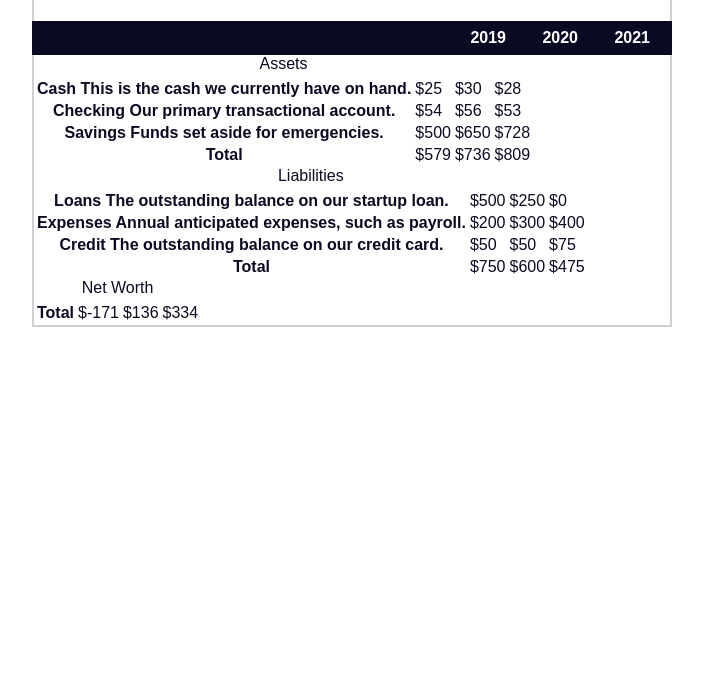
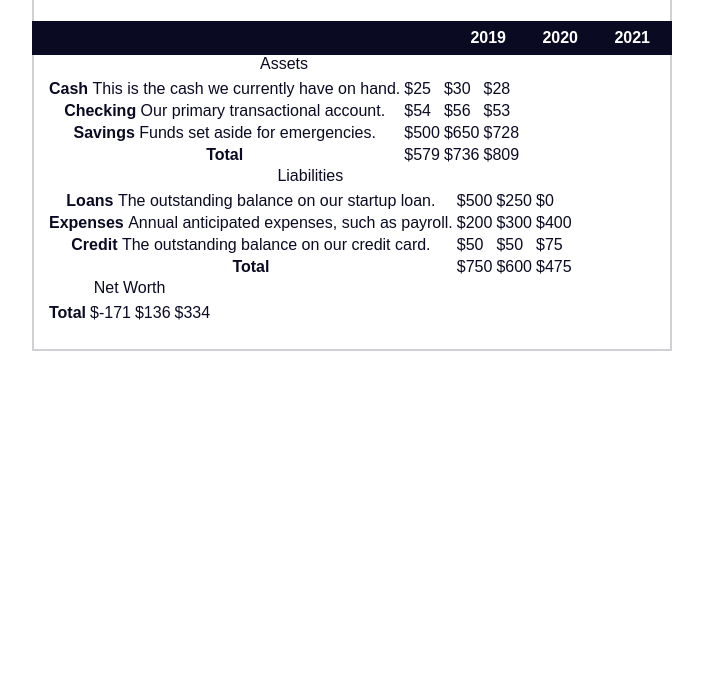
Before and after one commit to G4breela/free-code-camp, a plain HTML site: page folha-de-saldo/index.html in a window 1280 px wide. Shown: the part 106-800 px from the top of the page, without its empty margins (288-991 px from the left). Drawn offline with Linux system fonts and the light colour scheme.

Commit message:
Update styles.css
adicionamos o !importante para não precisar criar um seletor span:not(.sr-only)

```diff
--- a/folha-de-saldo/styles.css
+++ b/folha-de-saldo/styles.css
@@ -10,16 +10,16 @@ body{
 }
 
 span[class~="sr-only"]{
-    position: absolute;
-    width:1px;
-    height: 1px;
-    margin: -1px;
-    padding: 0;
-    overflow: hidden;
-    white-space: nowrap;
-    border: 0;
-    clip: rect(1px, 1px, 1px, 1px);
-    clip-path: inset(50%);
+    position: absolute !important;
+    width:1px !important;
+    height: 1px !important;
+    margin: -1px !important;
+    padding: 0 !important;
+    overflow: hidden !important;
+    white-space: nowrap !important;
+    border: 0 !important;
+    clip: rect(1px, 1px, 1px, 1px) !important;
+    clip-path: inset(50%) !important;
 }
 
 section{
@@ -66,3 +66,11 @@ h1 .flex span:last-of-type{
     text-align: right;
     font-weight: bold;
 }
+
+.table-wrap{
+    padding: 0 0.75rem 1.5rem 0.75rem;
+}
+
+span{
+    font-weight: normal;
+}
```
